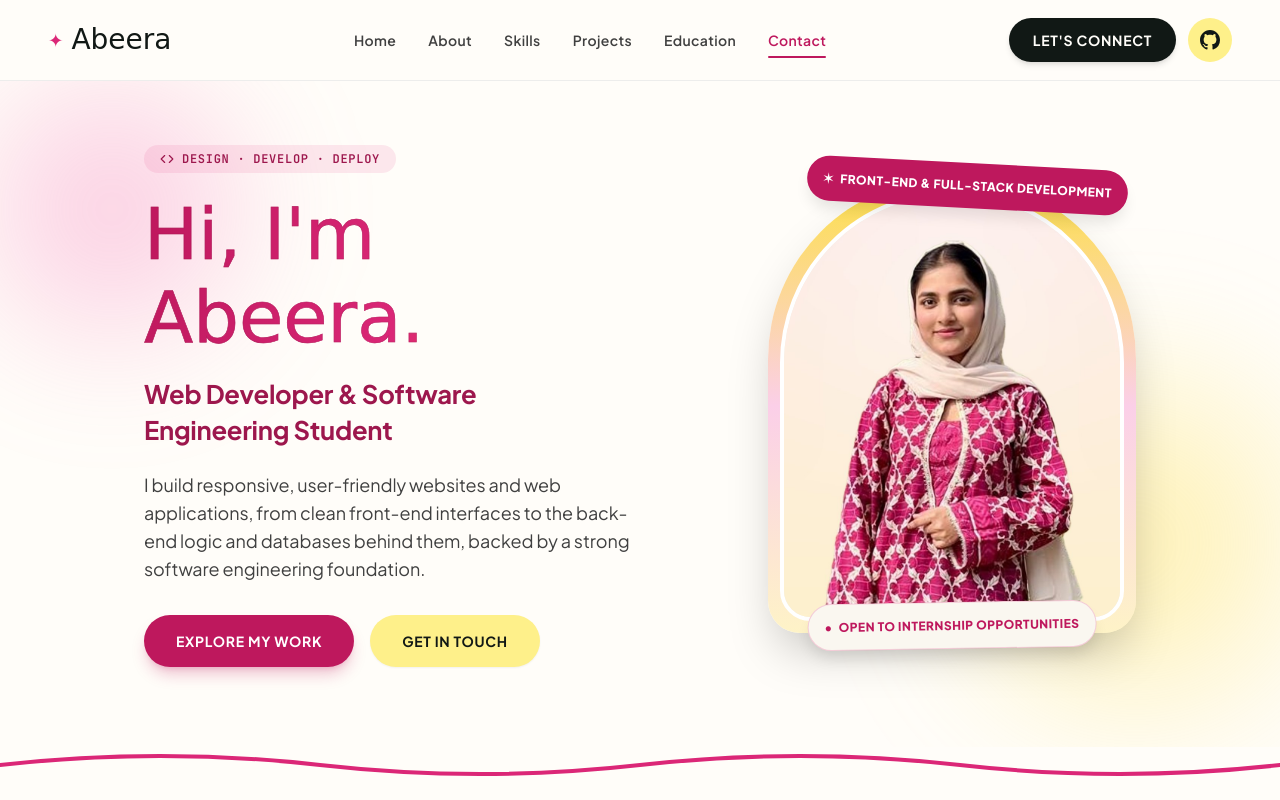
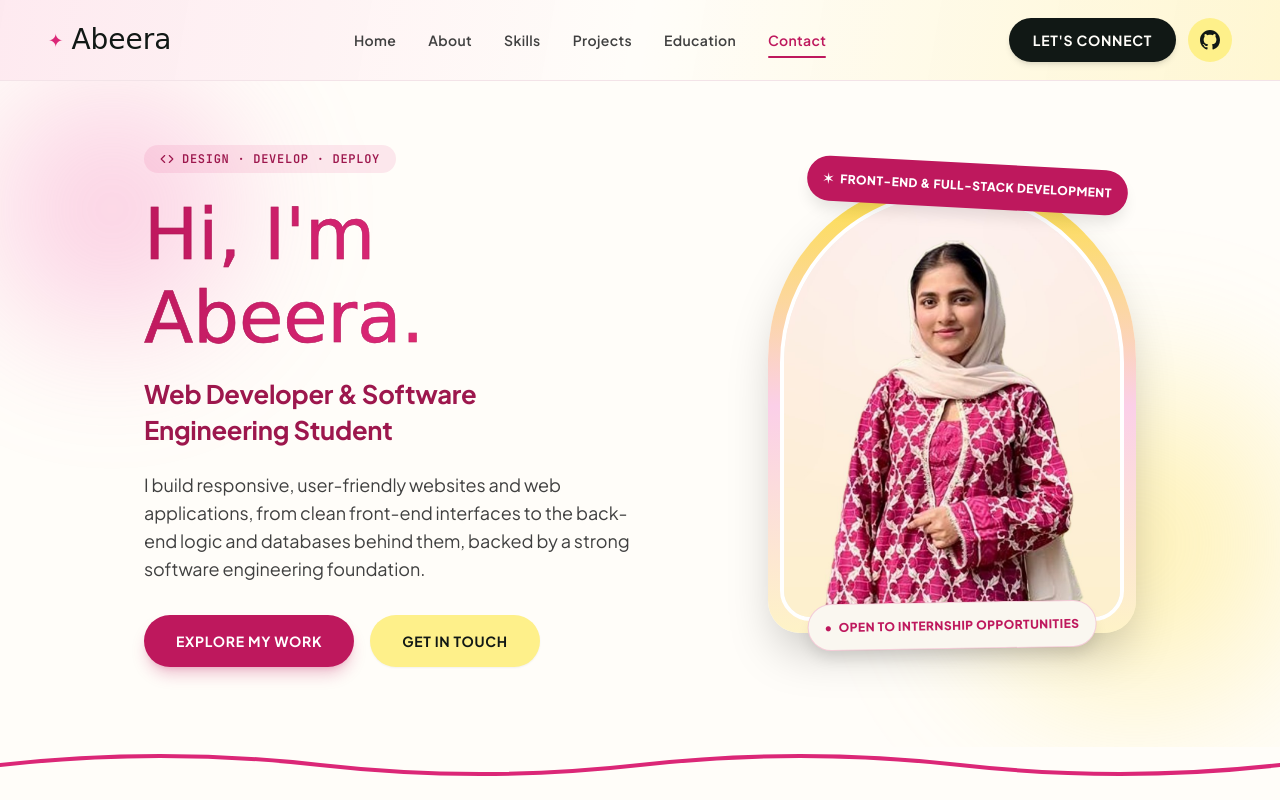
Before and after one commit to abeera-devhub/abeera-portfolio, a plain HTML site: page index.html in a window 1280 px wide. Shown: the top 800 px of the page. Drawn offline with nearby package versions, Linux system fonts and the light colour scheme; a web font is replaced by a local one.

Commit message:
Give the header the same light gradient as the footer
Swap the flat cream header background and grey border for the footer's
pink-to-yellow gradient and soft pink bottom border, kept slightly
see-through so the sticky header blur still works.

Co-Authored-By: Claude Opus 5.5 <noreply@anthropic.com>

```diff
--- a/assets/css/styles.css
+++ b/assets/css/styles.css
@@ -138,6 +138,13 @@ a:hover .logo-star { transform: rotate(90deg); }
 
 .footer-link { display: inline-block; padding-block: 0.6rem; transition: color 0.2s ease; }
 .footer-link:hover { color: #BE185D; }
+
+/* Header: same light gradient as the footer, slightly see-through for the blur */
+.site-header {
+  background-color: rgba(255, 253, 249, 0.9);
+  background-image: linear-gradient(100deg, rgba(244, 114, 182, 0.14) 0%, rgba(255, 253, 249, 0) 50%, rgba(253, 224, 71, 0.22) 100%);
+  border-bottom: 1px solid #F3E3E8;
+}
 
 /* Footer: light, minimal version of the contact card gradient (pink left, yellow right) */
 .site-footer {
--- a/index.html
+++ b/index.html
@@ -68,7 +68,7 @@
 <a class="skip-link" href="#main">Skip to content</a>
 
 <!-- ==================== HEADER ==================== -->
-<header class="site-header sticky top-0 z-50 bg-cream-50/90 backdrop-blur-md border-b border-neutral-200/70">
+<header class="site-header sticky top-0 z-50 backdrop-blur-md">
   <div class="max-w-7xl mx-auto px-5 sm:px-6 lg:px-12 h-20 flex items-center justify-between gap-4">
     <a class="logo group flex items-center gap-2 rounded-lg" href="#home" aria-label="Abeera, back to top">
       <span class="logo-star" aria-hidden="true">✦</span>
```
